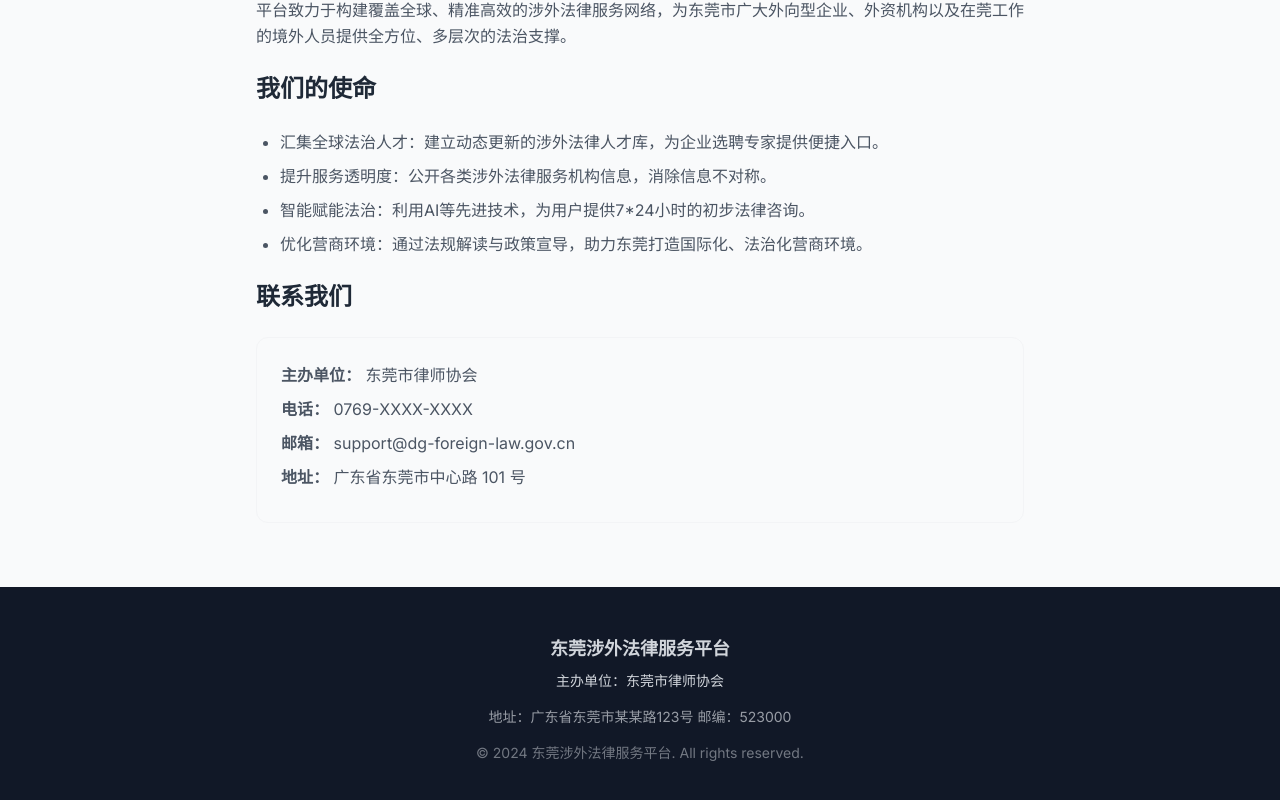
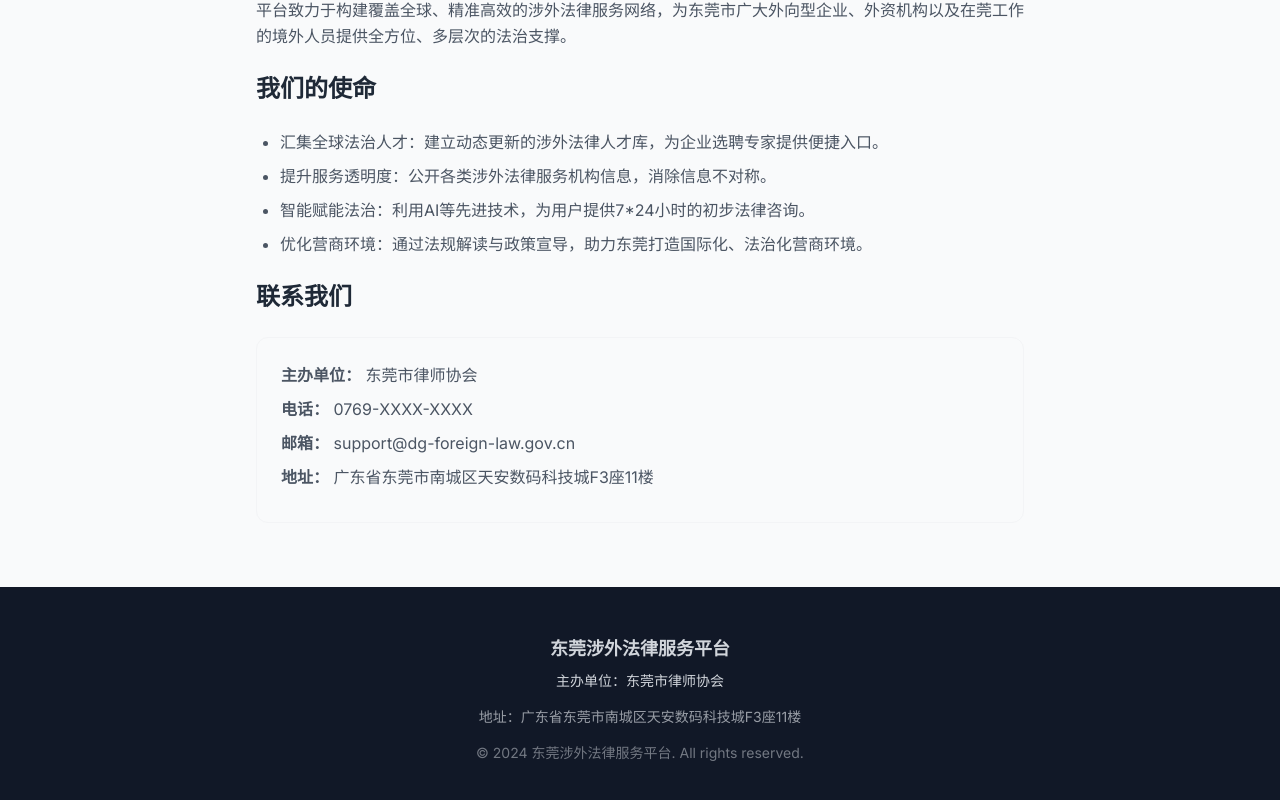
Before and after one commit to huangrendong88-hue/Worko, a React (Vite) app: page /#/about in a window 1280 px wide. Shown: the part 280-1080 px from the top of the page. Built offline with nearby package versions, Linux system fonts and the light colour scheme; no server answers.

Commit message:
feat: Update platform contact address
Updates the physical address information displayed in the footer and the "About" page to reflect the new location.

```diff
--- a/App.tsx
+++ b/App.tsx
@@ -70,7 +70,7 @@ const Footer = () => {
       <div className="max-w-7xl mx-auto px-4 sm:px-6 lg:px-8 text-center">
         <p className="text-lg font-bold mb-2">东莞涉外法律服务平台</p>
         <p className="text-sm mb-4">主办单位：东莞市律师协会</p>
-        <p className="text-sm opacity-70">地址：广东省东莞市某某路123号 邮编：523000</p>
+        <p className="text-sm opacity-70">地址：广东省东莞市南城区天安数码科技城F3座11楼</p>
         <p className="text-sm mt-4 opacity-50">© 2024 东莞涉外法律服务平台. All rights reserved.</p>
       </div>
     </footer>
--- a/views/About.tsx
+++ b/views/About.tsx
@@ -27,7 +27,7 @@ const About: React.FC = () => {
             <p className="mb-2"><strong>主办单位：</strong> 东莞市律师协会</p>
             <p className="mb-2"><strong>电话：</strong> 0769-XXXX-XXXX</p>
             <p className="mb-2"><strong>邮箱：</strong> support@dg-foreign-law.gov.cn</p>
-            <p className="mb-2"><strong>地址：</strong> 广东省东莞市中心路 101 号</p>
+            <p className="mb-2"><strong>地址：</strong> 广东省东莞市南城区天安数码科技城F3座11楼</p>
           </div>
         </div>
       </div>
```
